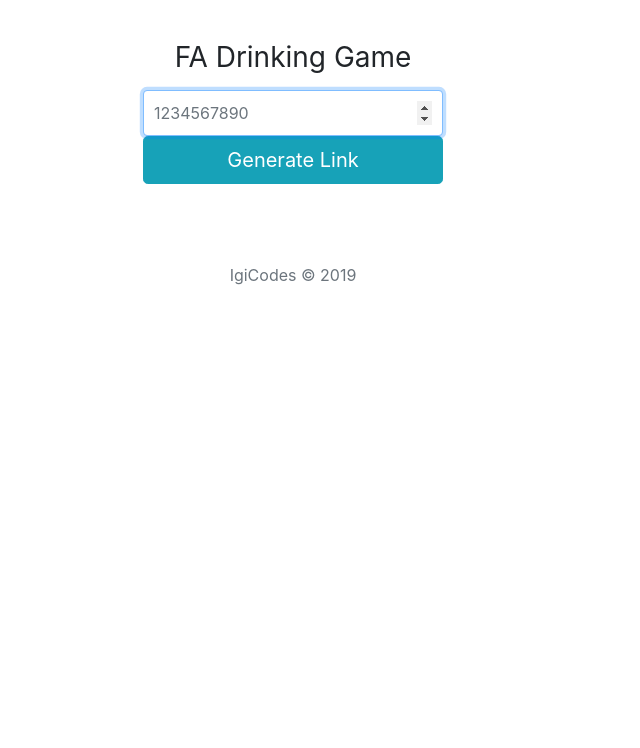
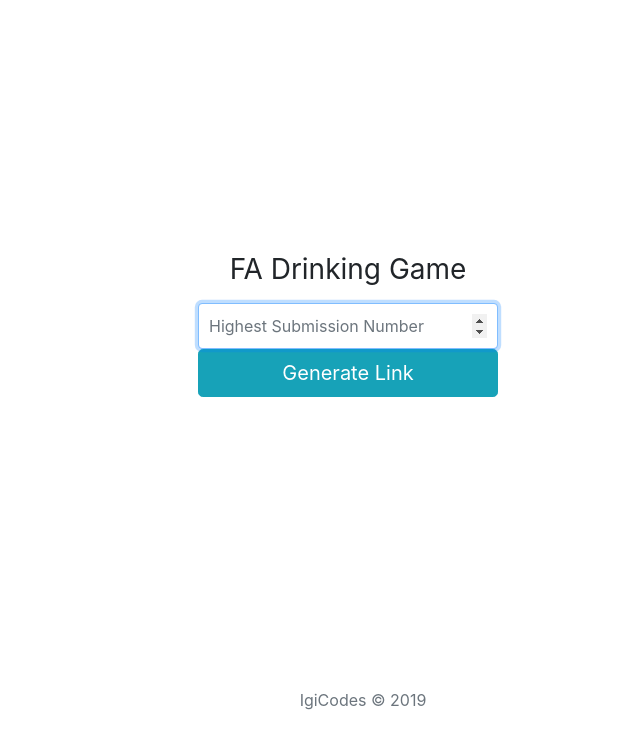
Before and after one commit to IgiCodes/fa-drinking-game, a plain HTML site: page index.html in a window 1280 px wide. Shown: the whole page, without its empty margins (262-902 px from the left). Drawn offline with nearby package versions, Linux system fonts and the light colour scheme.

Commit message:
Some style changes

```diff
--- a/assets/css/main.css
+++ b/assets/css/main.css
@@ -1,12 +1,12 @@
-@media (min-width: 768px) {
-    .bd-placeholder-img-lg {
-        font-size: 3.5rem;
-    }
+body > div.row {
+    height: 80vh;
+}
+footer.row {
+    height: 10vh;
 }
 
-html,
-body {
-    height: 100%;
+.row {
+    width: 100%;
 }
 
 .form {
--- a/index.html
+++ b/index.html
@@ -9,29 +9,23 @@
           integrity="sha384-GJzZqFGwb1QTTN6wy59ffF1BuGJpLSa9DkKMp0DgiMDm4iYMj70gZWKYbI706tWS" rel="stylesheet"/>
     <link href="assets/css/main.css" rel="stylesheet"/>
 </head>
-<body class="text-center">
-<div class="container row">
-    <div class="col-12">
+<body>
+<div class="row text-center align-items-center">
+    <div class="w-100 row">
         <form class="form">
             <img alt="" class="mb-4" src="assets/images/fa_logo.png"/>
             <h1 class="h3 mb-3 font-weight-normal">FA Drinking Game</h1>
-            <label class="sr-only" for="submissionNumber">Highest Submission Number:</label>
-            <input autofocus class="form-control" id="submissionNumber" placeholder="1234567890" required type="number">
+            <label class="sr-only" for="submissionNumber">Latest Submission Number:</label>
+            <input autofocus class="form-control" id="submissionNumber" placeholder="Highest Submission Number" required type="number">
             <button class="btn btn-lg btn-info btn-block" type="submit">Generate Link</button>
             <p class="mb-0 mt-3">
-                <a id="generatedLink" target="_blank"></a>
+                <strong><a id="generatedLink" target="_blank"></a></strong>
             </p>
         </form>
     </div>
 </div>
-
-</body>
-<footer class="text-center">
-    <div class="container row">
-        <div class="col-12">
-            <p class="mt-5 mb-3 text-muted">IgiCodes &copy; 2019</p>
-        </div>
-    </div>
+<footer class="row text-center align-items-center">
+    <p class="w-100 mt-5 mb-3 text-muted">IgiCodes &copy; 2019</p>
 
     <script crossorigin="anonymous"
             integrity="sha384-q8i/X+965DzO0rT7abK41JStQIAqVgRVzpbzo5smXKp4YfRvH+8abtTE1Pi6jizo"
@@ -44,4 +38,6 @@
             src="https://stackpath.bootstrapcdn.com/bootstrap/4.2.1/js/bootstrap.min.js"></script>
     <script src="assets/js/main.js" type="text/javascript"></script>
 </footer>
+</body>
+
 </html>
```
